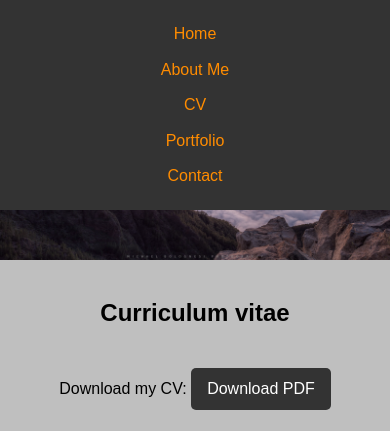
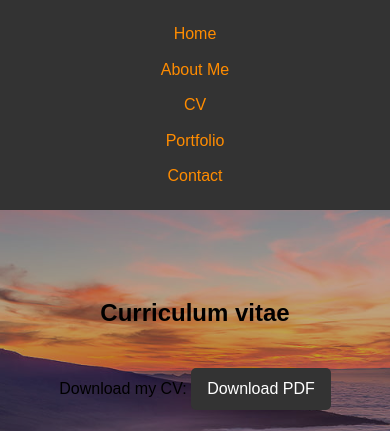
Before and after one commit to BlazaAlex/blazaalex.github.io, a PHP site: page /CV.html in a window 390 px wide. Shown: the top 431 px of the page. Run offline with PHP 8.4, Linux system fonts and the light colour scheme.

Commit message:
updated CSS for responsivness

```diff
--- a/style.css
+++ b/style.css
@@ -81,7 +81,6 @@ footer p {
     align-items: center;
     justify-content: center;
     flex-wrap: wrap; /* Allow wrapping on smaller screens */
-    gap: 2rem;
 }
 
 .photo {
@@ -150,7 +149,7 @@ footer p {
 /* Media query for smaller devices */
 @media (max-width: 600px) {
     body {
-        background-size: contain; /* Adjusts the background size for smaller screens to prevent repeating */
+        background-size: cover; /* Adjusts the background size for smaller screens to prevent repeating */
         background-position: top center; /* Keeps the image centered but closer to the top */
     }
 }
```
